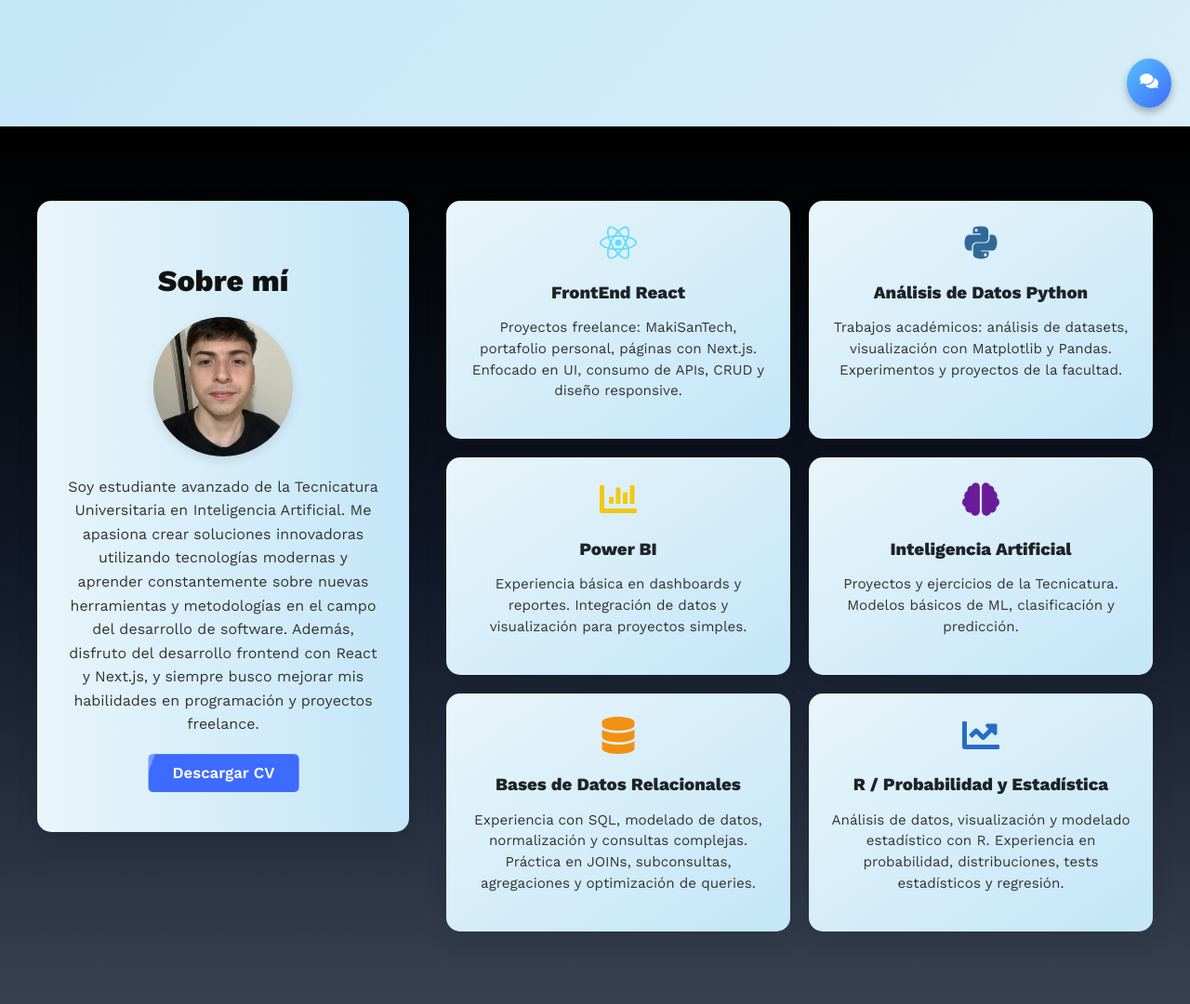
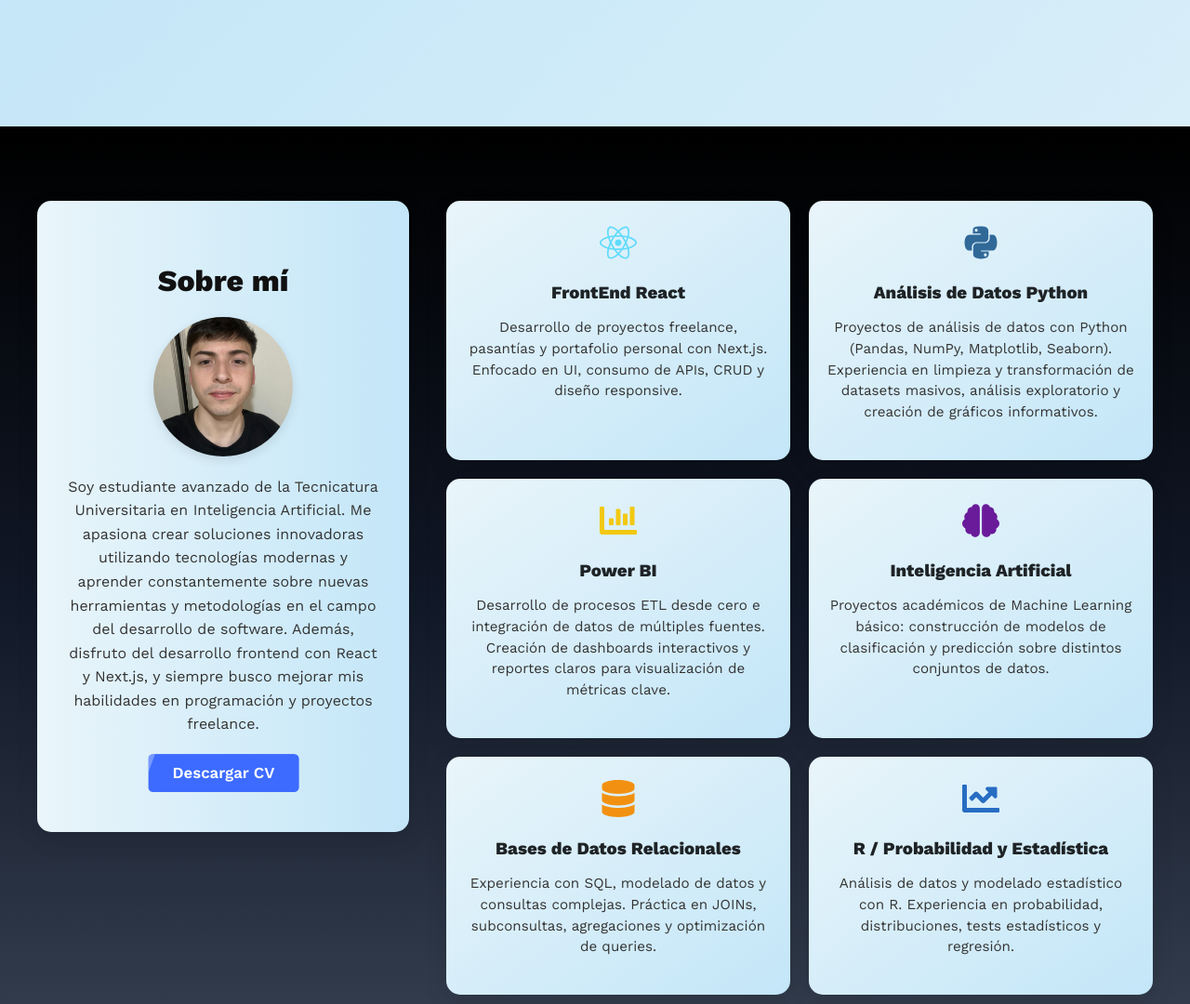
Before and after one commit to FacuQuinteros03/portfolio, a React (Vite) app: page / in a window 1280 px wide. Shown: the part 664-1744 px from the top of the page at 93% size. Built offline with nearby package versions, Linux system fonts and the light colour scheme.

Commit message:
Chat para despues

```diff
--- a/src/App.jsx
+++ b/src/App.jsx
@@ -12,7 +12,7 @@ function App() {
       <Navbar />
       <main>
         <Hero />
-        <Chat />
+        {/* <Chat /> */}
         <About />
         <Proyectos />
         <Contacto />
--- a/src/components/About.jsx
+++ b/src/components/About.jsx
@@ -15,37 +15,37 @@ const skills = [
   {
     title: 'FrontEnd React',
     description:
-      'Proyectos freelance: MakiSanTech, portafolio personal, páginas con Next.js. Enfocado en UI, consumo de APIs, CRUD y diseño responsive.',
+      'Desarrollo de proyectos freelance, pasantías y portafolio personal con Next.js. Enfocado en UI, consumo de APIs, CRUD y diseño responsive.',
     icon: <FaReact size={40} color="#61DBFB" />,
   },
   {
     title: 'Análisis de Datos Python',
     description:
-      'Trabajos académicos: análisis de datasets, visualización con Matplotlib y Pandas. Experimentos y proyectos de la facultad.',
+      'Proyectos de análisis de datos con Python (Pandas, NumPy, Matplotlib, Seaborn). Experiencia en limpieza y transformación de datasets masivos, análisis exploratorio y creación de gráficos informativos.',
     icon: <FaPython size={40} color="#306998" />,
   },
   {
     title: 'Power BI',
     description:
-      'Experiencia básica en dashboards y reportes. Integración de datos y visualización para proyectos simples.',
+      'Desarrollo de procesos ETL desde cero e integración de datos de múltiples fuentes. Creación de dashboards interactivos y reportes claros para visualización de métricas clave.',
     icon: <FaChartBar size={40} color="#F2C811" />,
   },
   {
     title: 'Inteligencia Artificial',
     description:
-      'Proyectos y ejercicios de la Tecnicatura. Modelos básicos de ML, clasificación y predicción.',
+      'Proyectos académicos de Machine Learning básico: construcción de modelos de clasificación y predicción sobre distintos conjuntos de datos.',
     icon: <FaBrain size={40} color="#6A1B9A" />,
   },
   {
     title: 'Bases de Datos Relacionales',
     description:
-      'Experiencia con SQL, modelado de datos, normalización y consultas complejas. Práctica en JOINs, subconsultas, agregaciones y optimización de queries.',
+      'Experiencia con SQL, modelado de datos y consultas complejas. Práctica en JOINs, subconsultas, agregaciones y optimización de queries.',
     icon: <FaDatabase size={40} color="#f29111" />,
   },
   {
     title: 'R / Probabilidad y Estadística',
     description:
-      'Análisis de datos, visualización y modelado estadístico con R. Experiencia en probabilidad, distribuciones, tests estadísticos y regresión.',
+      'Análisis de datos y modelado estadístico con R. Experiencia en probabilidad, distribuciones, tests estadísticos y regresión.',
     icon: <FaChartLine size={40} color="#276dc3" />,
   },
 ];
--- a/src/components/Footer.jsx
+++ b/src/components/Footer.jsx
@@ -13,10 +13,9 @@ export default function Footer() {
         {/* Links */}
         <ul className={styles.footerLinks}>
           <li>
-            <a href="#contact">Contactame</a>
-          </li>
-          <li>
-            <a href="#chat">Chatea</a>
+            <a href="https://www.linkedin.com/in/facundo-quinteros-125051232/">
+              Contactame
+            </a>
           </li>
         </ul>
 
```
